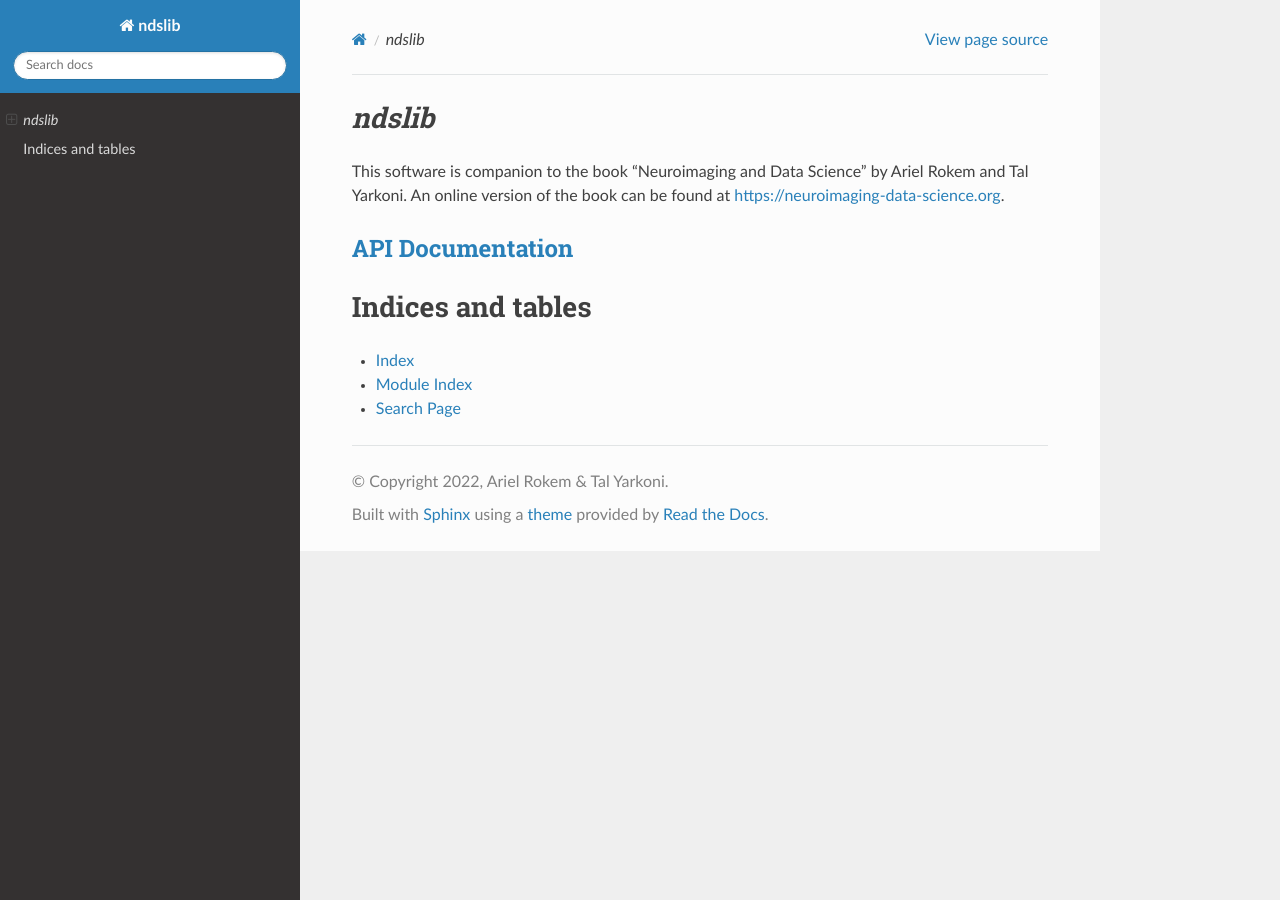
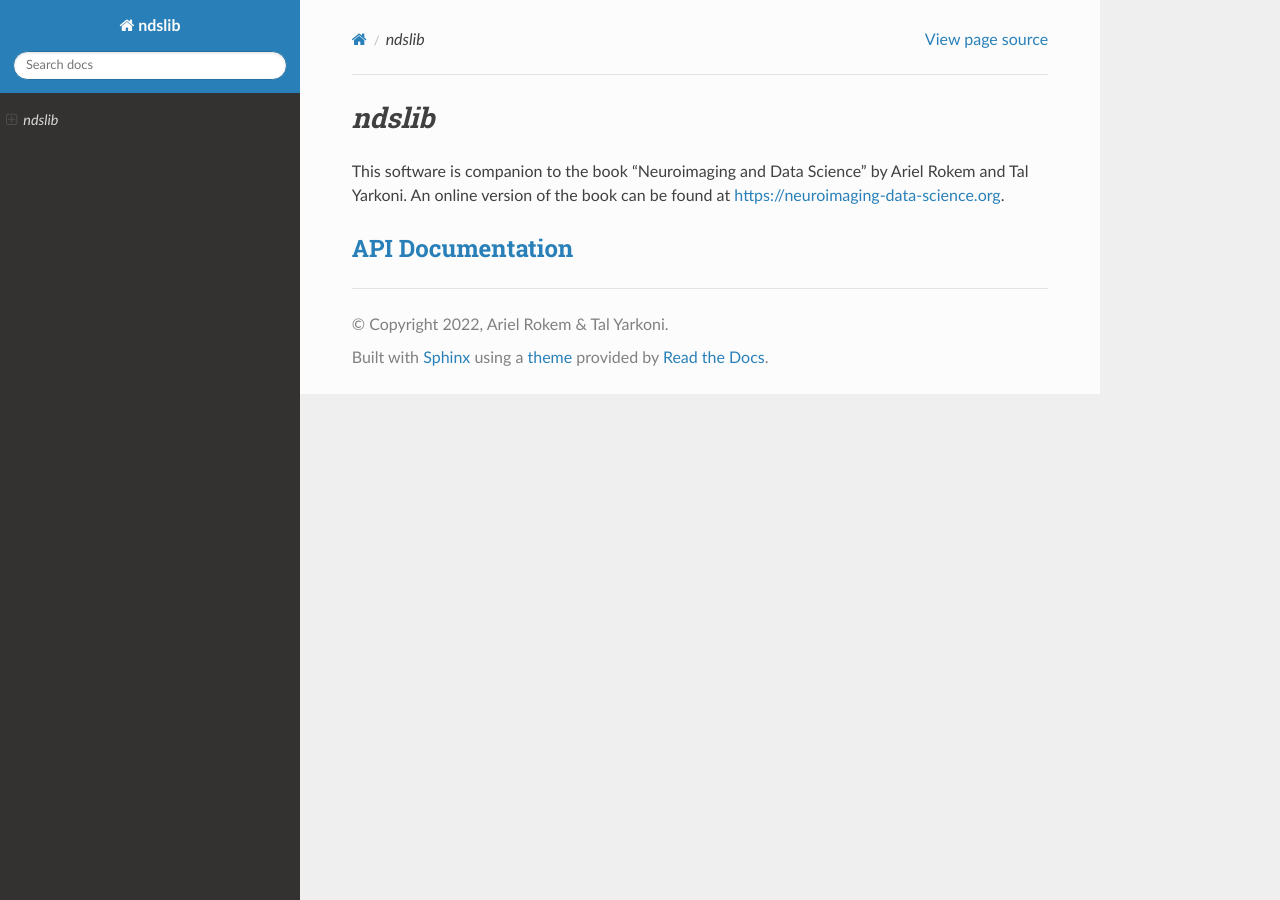
Before and after one commit to neuroimaging-data-science/ndslib, a Sphinx documentation site: the page built from docs/source/index.rst, in a window 1280 px wide. Built offline with Sphinx 7.4.7 and the Read the Docs theme 2.0.0, drawn with Linux system fonts in a browser that asks for light colours.

```diff
--- a/docs/source/api.rst
+++ b/docs/source/api.rst
@@ -3,5 +3,6 @@
 #############################
 
 .. autosummary::
-   :toctree: generated/
-   :template: function.rst
+   :recursive:
+
+   ndslib
--- a/docs/source/index.rst
+++ b/docs/source/index.rst
@@ -18,11 +18,3 @@ by Ariel Rokem and Tal Yarkoni. An online version of the book can be found at
 
 `API Documentation <api.html>`_
 -------------------------------
-
-
-Indices and tables
-==================
-
-* :ref:`genindex`
-* :ref:`modindex`
-* :ref:`search`
```
